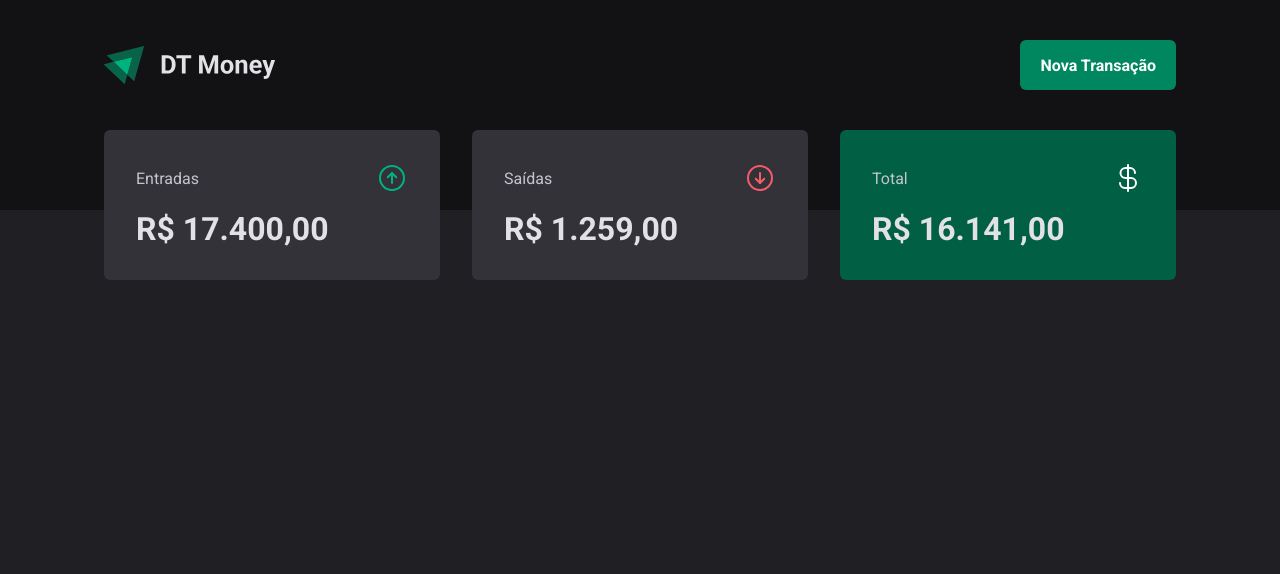
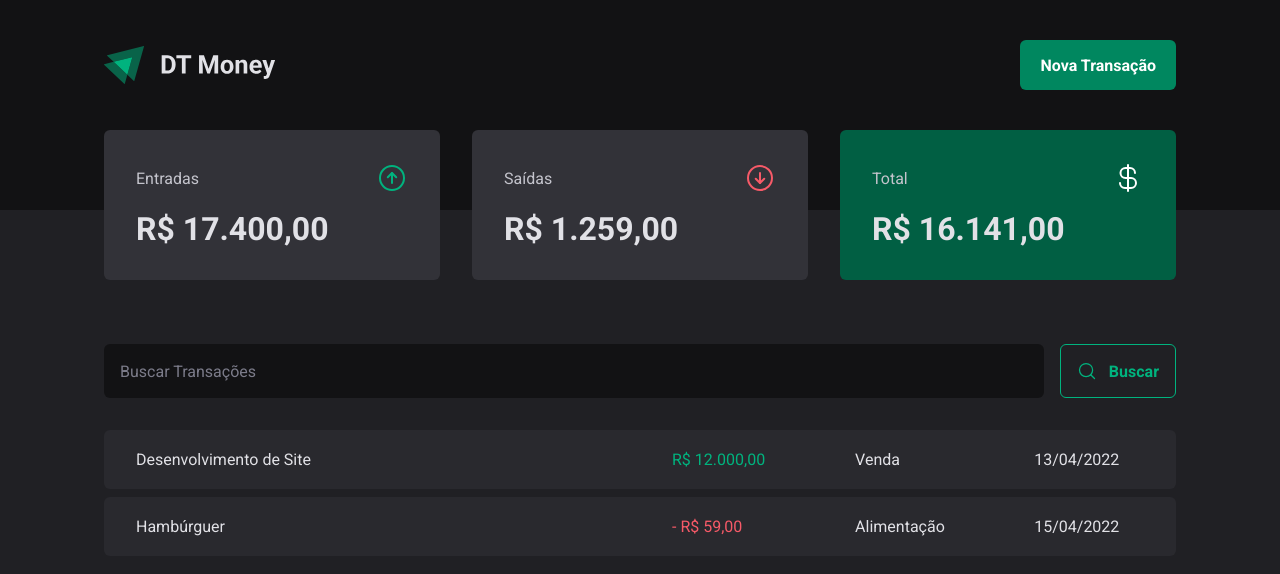
Before and after one commit to fernandobfr10/dt-money, a React (Vite) app: page / in a window 1280 px wide. Shown: the top 574 px of the page. Built offline with nearby package versions, Linux system fonts and the light colour scheme.

Commit message:
feature: Created Table && SearchInput Components

```diff
--- /dev/null
+++ b/src/pages/Transactions/components/SearchForm/index.tsx
@@ -0,0 +1,14 @@
+import { MagnifyingGlass } from 'phosphor-react'
+import { SearchFormContainer } from './styles'
+
+export function SearchForm() {
+  return (
+    <SearchFormContainer>
+      <input type="text" placeholder="Buscar Transações" />
+      <button type="submit">
+        <MagnifyingGlass size={20} />
+        Buscar
+      </button>
+    </SearchFormContainer>
+  )
+}
--- /dev/null
+++ b/src/pages/Transactions/components/SearchForm/styles.ts
@@ -0,0 +1,39 @@
+import styled from 'styled-components'
+
+export const SearchFormContainer = styled.form`
+  display: flex;
+  gap: 1rem;
+
+  input {
+    flex: 1;
+    border-radius: 6px;
+    border: none;
+    background-color: ${({ theme }) => theme['gray-900']};
+    color: ${({ theme }) => theme['gray-300']};
+    padding: 1rem;
+
+    &::placeholder {
+      color: ${({ theme }) => theme['gray-500']};
+    }
+  }
+
+  button {
+    display: flex;
+    align-items: center;
+    gap: 0.75rem;
+    border: 1px solid ${({ theme }) => theme['green-300']};
+    padding: 1rem;
+    background-color: transparent;
+    color: ${({ theme }) => theme['green-300']};
+    font-weight: 700;
+    border-radius: 6px;
+    cursor: pointer;
+
+    &:hover {
+      border: 1px solid ${({ theme }) => theme['green-500']};
+      color: ${({ theme }) => theme.white};
+      background-color: ${({ theme }) => theme['green-500']};
+      transition: background-color 0.2s, color 0.2s, border-color 0.2s;
+    }
+  }
+`
--- a/src/pages/Transactions/index.tsx
+++ b/src/pages/Transactions/index.tsx
@@ -1,11 +1,41 @@
 import { Header } from '../../components/Header'
 import { Summary } from '../../components/Summary'
+import { SearchForm } from './components/SearchForm'
+import {
+  PriceHighLight,
+  TransactionsContainer,
+  TransactionsTable,
+} from './styles'
 
 export function Transactions() {
   return (
     <div>
       <Header />
       <Summary />
+
+      <TransactionsContainer>
+        <SearchForm />
+        <TransactionsTable>
+          <tbody>
+            <tr>
+              <td width="50%">Desenvolvimento de Site</td>
+              <td>
+                <PriceHighLight variant="income">R$ 12.000,00</PriceHighLight>
+              </td>
+              <td>Venda</td>
+              <td>13/04/2022</td>
+            </tr>
+            <tr>
+              <td width="50%">Hambúrguer</td>
+              <td>
+                <PriceHighLight variant="outcome">- R$ 59,00</PriceHighLight>
+              </td>
+              <td>Alimentação</td>
+              <td>15/04/2022</td>
+            </tr>
+          </tbody>
+        </TransactionsTable>
+      </TransactionsContainer>
     </div>
   )
 }
--- a/src/pages/Transactions/styles.ts
+++ b/src/pages/Transactions/styles.ts
@@ -0,0 +1,39 @@
+import styled, { css } from 'styled-components'
+
+export const TransactionsContainer = styled.main`
+  width: 100%;
+  max-width: 1120px;
+  margin: 4rem auto 0;
+  padding: 0 1.5rem;
+`
+
+export const TransactionsTable = styled.table`
+  width: 100%;
+  border-collapse: separate;
+  border-spacing: 0 0.5rem;
+  margin-top: 1.5rem;
+
+  td {
+    padding: 1.25rem 2rem;
+    background-color: ${({ theme }) => theme['gray-700']};
+
+    &:first-child {
+      border-top-left-radius: 6px;
+      border-bottom-left-radius: 6px;
+    }
+
+    &:last-child {
+      border-top-right-radius: 6px;
+      border-bottom-right-radius: 6px;
+    }
+  }
+`
+
+interface PriceHighLightProps {
+  variant: 'income' | 'outcome'
+}
+
+export const PriceHighLight = styled.span<PriceHighLightProps>`
+  color: ${({ theme, variant }) =>
+    variant === 'income' ? theme['green-300'] : theme['red-300']};
+`
```
